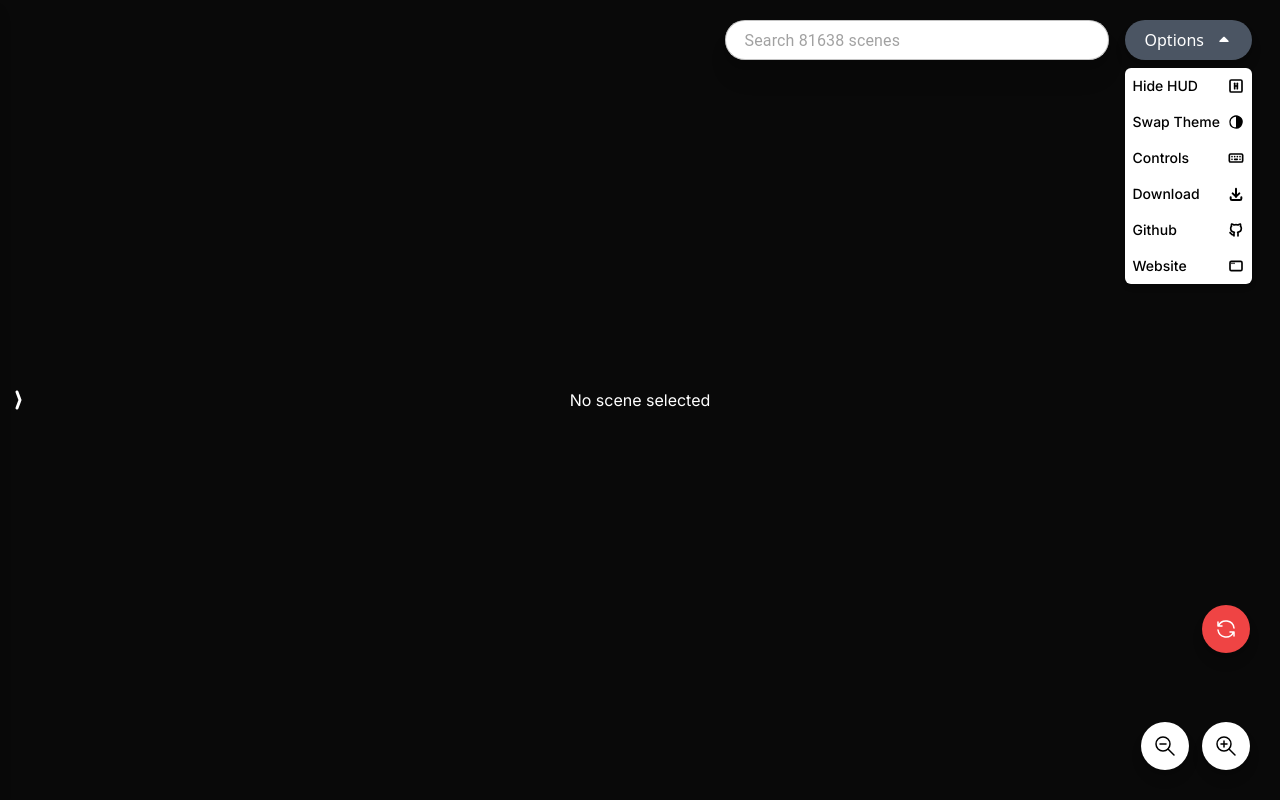
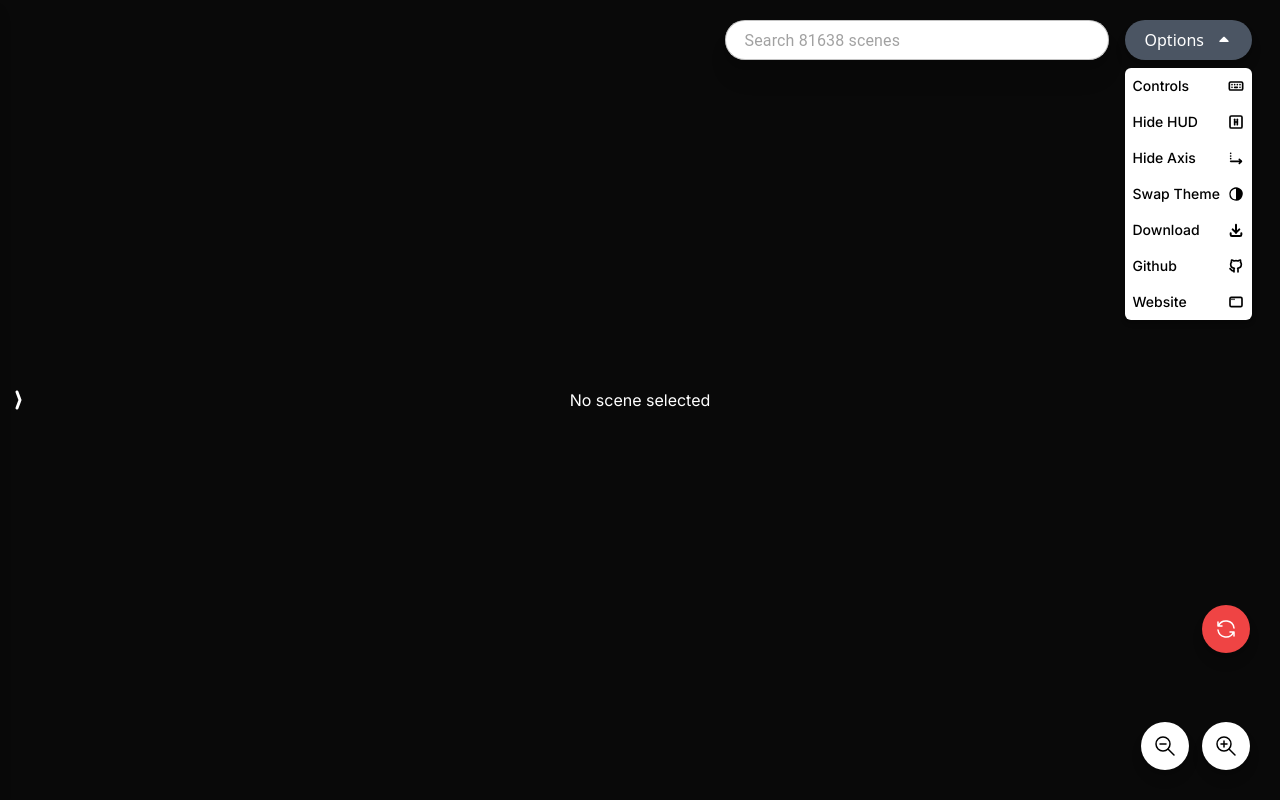
Before and after one commit to MegaScenes/web-viewer, a Next.js app: page / in a window 1280 px wide. Both pictures are taken after a click on the button "Options". Built offline with nearby package versions, Linux system fonts and the light colour scheme.

Commit message:
toggle axis

```diff
--- a/src/app/page.tsx
+++ b/src/app/page.tsx
@@ -128,6 +128,7 @@ const Home: React.FC = () => {
 	const [pointScale, setPointScale] = useState<number>(0.011);
 	const [camScale, setCamScale] = useState<number>(0.5);
 	const [shortcutsDisabled, setShortcutsDisabled] = useState<boolean>(false);
+	const [isAxisEnabled, setIsAxisEnabled] = useState<boolean>(true);
 	const controlsRef = useRef<any>(null);
 	const movementRef = useRef<{ [key: string]: boolean }>({});
 
@@ -170,6 +171,10 @@ const Home: React.FC = () => {
 						controlsRef.current.reset();
 					}
 					break;
+				case "p": // toggle side panel
+					setIsOpen((prev) => !prev);
+				case "x": // toggle axis
+					setIsAxisEnabled((prev) => !prev);
 				case "w": // translate forward
 				case "a": // translate left
 				case "s": // translate right
@@ -276,8 +281,8 @@ const Home: React.FC = () => {
 		}
 	}, []);
 
-	const togglePanel = useCallback((bool: boolean) => {
-		setIsOpen(bool);
+	const togglePanel = useCallback((value: boolean) => {
+		setIsOpen(value);
 	}, []);
 
 	const handleSelectScene = useCallback((scene: SceneType, no: number) => {
@@ -351,8 +356,13 @@ const Home: React.FC = () => {
 									rec_no={
 										selectedRec ? selectedRec[1] : undefined
 									}
+									isAxisEnabled={isAxisEnabled}
 									onChangeTheme={handleOnChangeTheme}
 									onChangeHUD={() => setHud(false)}
+									onControlsModal={() => togglePanel(false)}
+									onAxisToggle={() =>
+										setIsAxisEnabled((prev) => !prev)
+									}
 								/>
 							</>
 						)}
@@ -383,6 +393,7 @@ const Home: React.FC = () => {
 								pointScale={pointScale}
 								camScale={camScale}
 								controlsRef={controlsRef}
+								isAxisEnabled={isAxisEnabled}
 								onLoaded={handleOnLoaded}
 								clearScene={clearScene}
 							/>
--- a/src/components/ControlsModal.tsx
+++ b/src/components/ControlsModal.tsx
@@ -1,6 +1,7 @@
 import React from "react";
 
 import { IconX } from "@tabler/icons-react";
+import Key from "./Key";
 
 const ControlsModal: React.FC<{ onClose: () => void }> = ({ onClose }) => (
 	<div className="fixed inset-0 flex items-center justify-center z-50">
--- /dev/null
+++ b/src/components/Key.tsx
@@ -0,0 +1,13 @@
+import React from "react";
+
+interface KeyProps {
+	label: React.ReactNode;
+}
+
+const Key: React.FC<KeyProps> = ({ label }) => (
+	<div className="w-[100px] h-[100px]">
+		<span className="">{label}</span>
+	</div>
+);
+
+export default Key;
--- a/src/components/ModelViewer.tsx
+++ b/src/components/ModelViewer.tsx
@@ -9,6 +9,7 @@ interface ModelViewerProps {
 	pointScale: number;
 	camScale: number;
 	controlsRef: React.MutableRefObject<any>;
+	isAxisEnabled: boolean;
 	onLoaded: () => void;
 	clearScene: boolean;
 }
@@ -19,6 +20,7 @@ const ModelViewer: React.FC<ModelViewerProps> = ({
 	pointScale,
 	camScale,
 	controlsRef,
+	isAxisEnabled,
 	onLoaded,
 	clearScene,
 }) => {
@@ -32,6 +34,7 @@ const ModelViewer: React.FC<ModelViewerProps> = ({
 				pointScale={pointScale}
 				camScale={camScale}
 				clearScene={clearScene}
+				isAxisEnabled={isAxisEnabled}
 				onLoaded={onLoaded}
 			/>
 			<OrbitControls
--- a/src/components/OptionsDropdown.tsx
+++ b/src/components/OptionsDropdown.tsx
@@ -8,6 +8,7 @@ import {
 	IconBrandGithub,
 	IconAppWindow,
 	IconKeyboard,
+	IconAxisX,
 } from "@tabler/icons-react";
 import ControlsModal from "./ControlsModal";
 
@@ -24,8 +25,11 @@ interface Option {
 interface OptionsDropdownProps {
 	id?: number;
 	rec_no?: number;
+	isAxisEnabled: boolean;
 	onChangeTheme: () => void;
 	onChangeHUD: () => void;
+	onControlsModal: () => void;
+	onAxisToggle: () => void;
 }
 
 const getId = (id: number): string => {
@@ -37,11 +41,14 @@ const getId = (id: number): string => {
 const OptionsDropdown: React.FC<OptionsDropdownProps> = ({
 	id,
 	rec_no,
+	isAxisEnabled,
 	onChangeTheme,
 	onChangeHUD,
+	onControlsModal,
+	onAxisToggle,
 }) => {
-	const [isOpen, setIsOpen] = useState(false);
-	const [isModalOpen, setIsModalOpen] = useState(false);
+	const [isOpen, setIsOpen] = useState<boolean>(false);
+	const [isModalOpen, setIsModalOpen] = useState<boolean>(false);
 	const ref = useRef<HTMLDivElement>(null);
 
 	const toggleDropdown = (event: React.MouseEvent<HTMLButtonElement>) => {
@@ -73,22 +80,31 @@ const OptionsDropdown: React.FC<OptionsDropdownProps> = ({
 
 	const options: Option[] = [
 		{
+			id: "controls",
+			label: "Controls",
+			icon: <IconKeyboard size={16} stroke={2.5} />,
+			onClick: () => {
+				setIsModalOpen(true);
+				onControlsModal();
+			},
+		},
+		{
 			id: "hud",
 			label: "Hide HUD",
 			icon: <IconHospital size={16} stroke={2.5} />,
 			onClick: () => onChangeHUD(),
 		},
 		{
+			id: "axis",
+			label: isAxisEnabled ? "Hide Axis" : "Show Axis",
+			icon: <IconAxisX size={16} stroke={2.5} />,
+			onClick: () => onAxisToggle(),
+		},
+		{
 			id: "theme",
 			label: "Swap Theme",
 			icon: <IconBrightnessFilled size={16} />,
 			onClick: () => onChangeTheme(),
-		},
-		{
-			id: "controls",
-			label: "Controls",
-			icon: <IconKeyboard size={16} stroke={2.5} />,
-			onClick: () => setIsModalOpen(true),
 		},
 		{
 			id: "download",
--- a/src/components/Scene.tsx
+++ b/src/components/Scene.tsx
@@ -14,8 +14,9 @@ interface SceneProps {
 	no: number;
 	pointScale: number;
 	camScale: number;
+	clearScene: boolean;
+	isAxisEnabled: boolean;
 	onLoaded?: () => void;
-	clearScene: boolean;
 }
 
 const Scene: React.FC<SceneProps> = ({
@@ -23,8 +24,9 @@ const Scene: React.FC<SceneProps> = ({
 	no,
 	pointScale,
 	camScale,
+	clearScene,
+	isAxisEnabled,
 	onLoaded,
-	clearScene,
 }) => {
 	const { scene } = useThree();
 	const { loaded, total } = useProgress();
@@ -87,7 +89,7 @@ const Scene: React.FC<SceneProps> = ({
 				camScale={camScale}
 				onAllImagesLoaded={() => {}}
 			/>
-			<axesHelper args={[10]} />
+			{isAxisEnabled && <axesHelper args={[10]} />}
 		</>
 	);
 };
```
